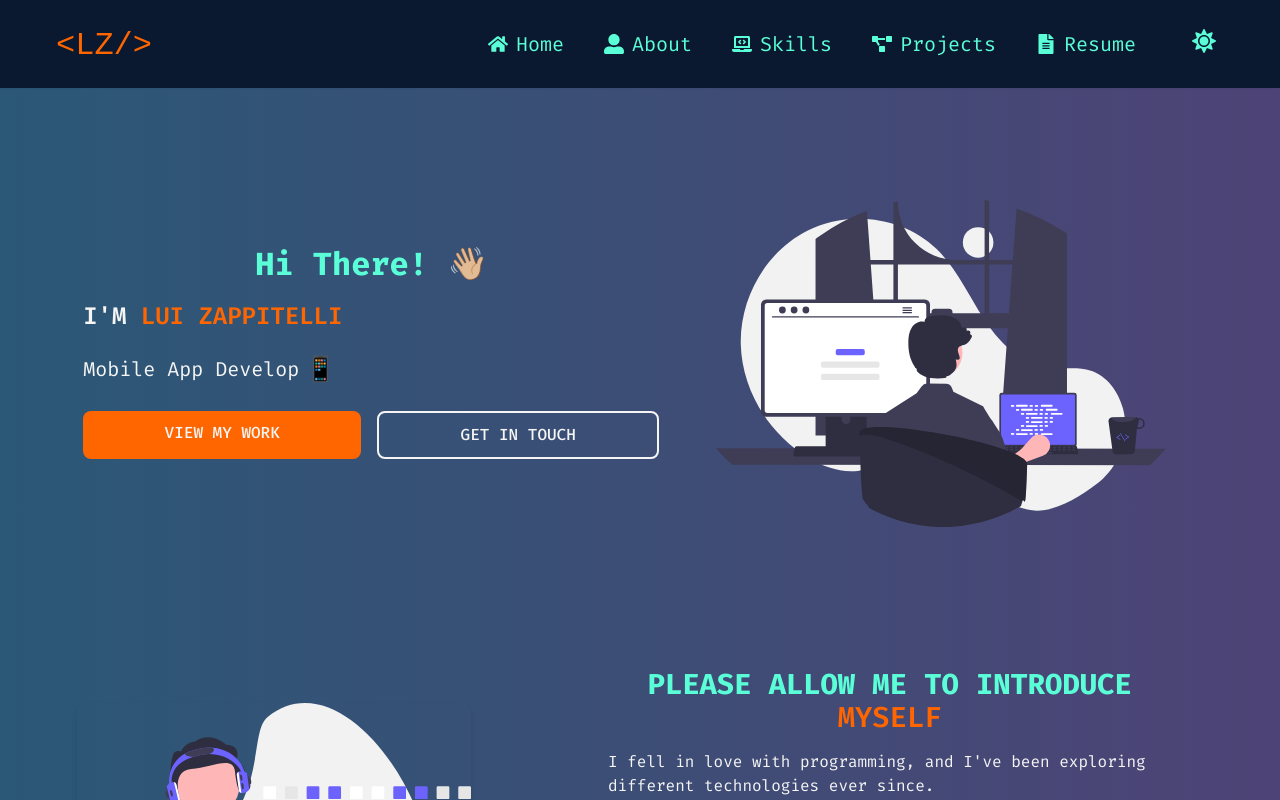
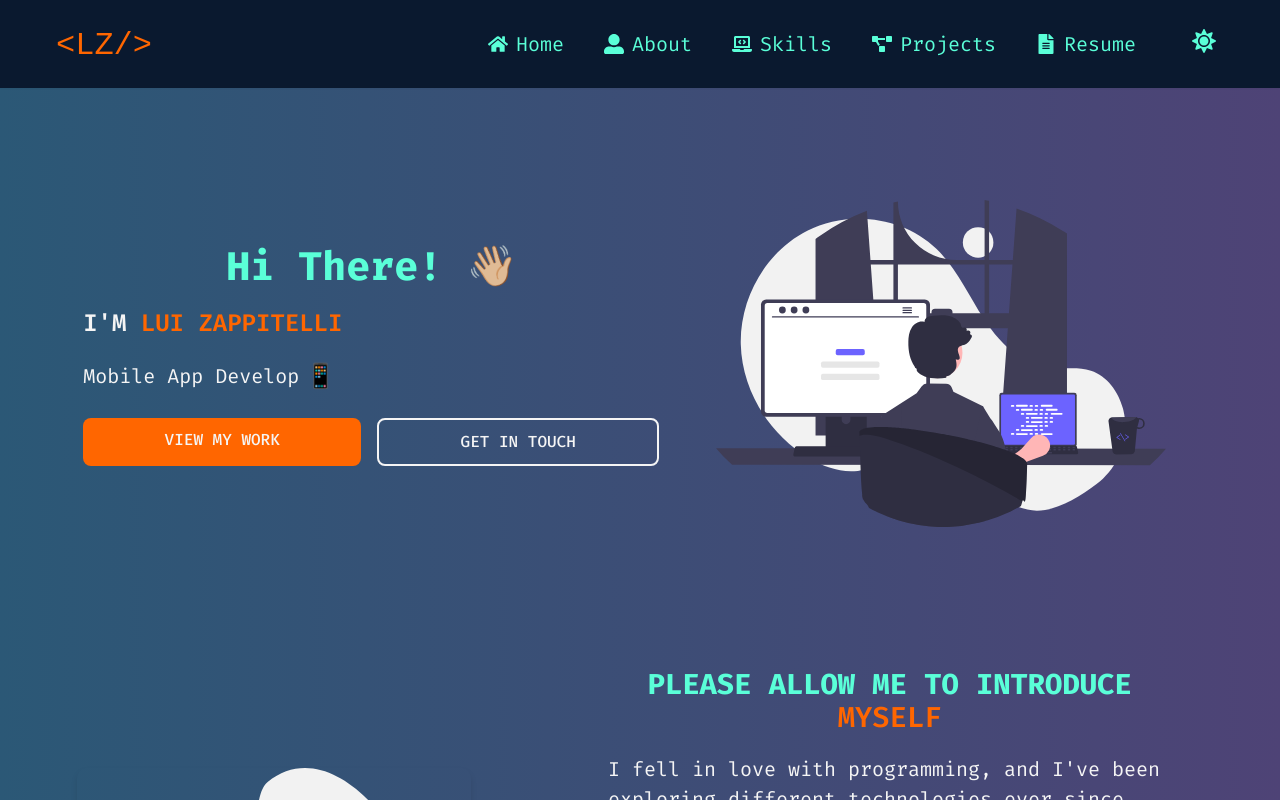
Before and after one commit to lzappo/my-portfolio, a React (Vite) app: page / in a window 1280 px wide. Shown: the top 800 px of the page. Built offline with nearby package versions, Linux system fonts and the light colour scheme.

Commit message:
font size uniform on home and about pages

```diff
--- a/src/styles/HomePage.css
+++ b/src/styles/HomePage.css
@@ -26,7 +26,7 @@
 
 .hero-title,
 .intro-title {
-  font-size: var(--font-size-xxxl);
+  font-size: var(--font-size-4xl);
   font-weight: bold;
   margin-bottom: 1rem;
   text-align: center;
@@ -51,6 +51,10 @@
 .intro-description {
   line-height: 1.5;
   margin-bottom: 1.5rem;
+}
+
+.intro-description {
+  font-size: var(--font-size-lg);
 }
 
 .subtitle-with-emoji {
```
